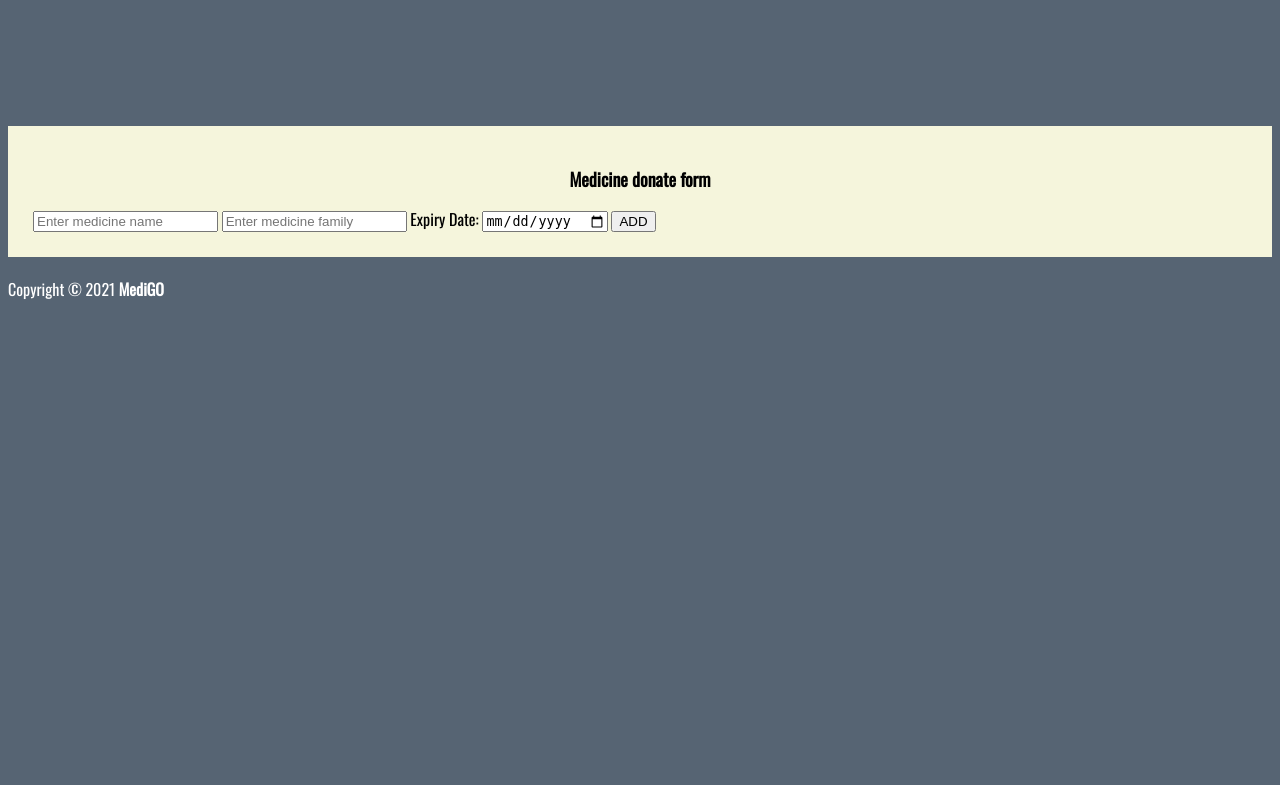
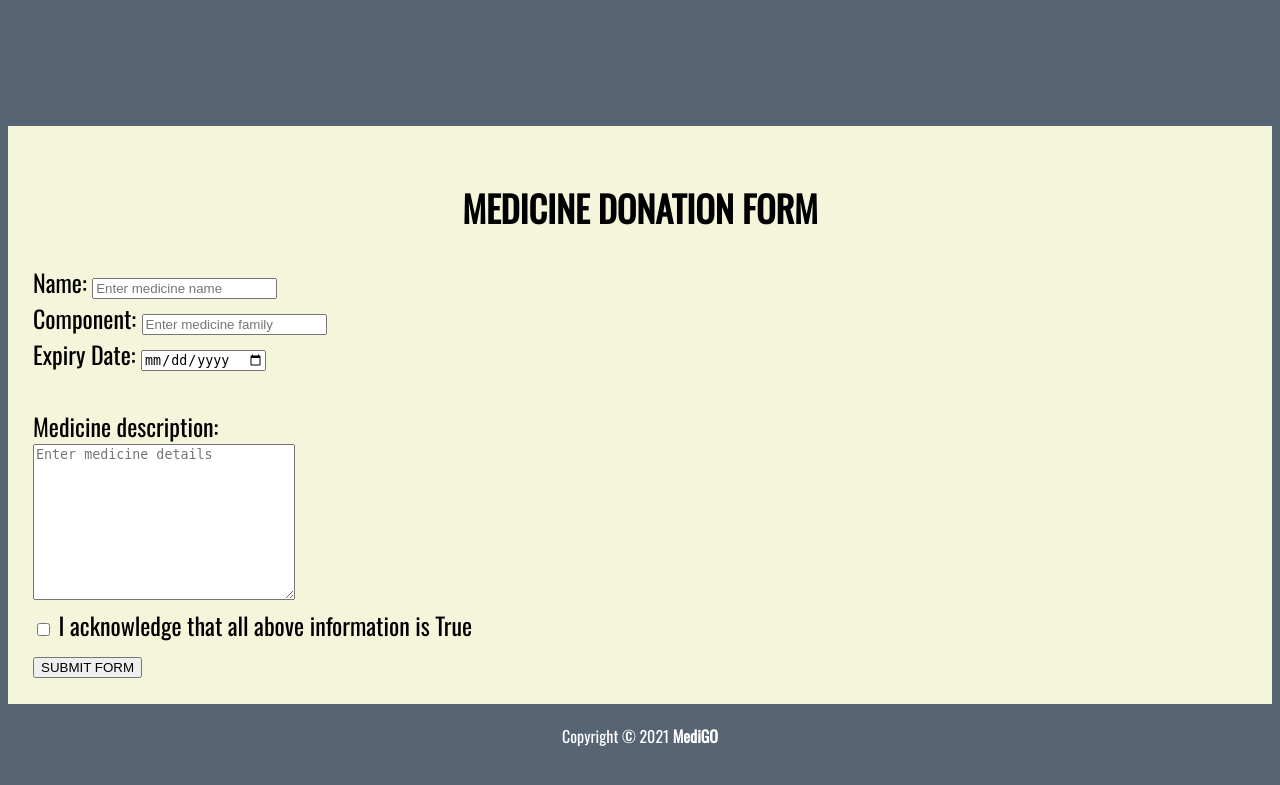
Before and after one commit to HarrisJosye/medigo6311, a Flask app: page /donate in a window 1280 px wide. Shown: the top 785 px of the page. Run offline with Flask 2, Linux system fonts and the light colour scheme; some libraries are stand-ins or nearby versions.

Commit message:
MG-27 update on medicine donate feature

```diff
--- a/templates/medicinedonate.html
+++ b/templates/medicinedonate.html
@@ -20,17 +20,23 @@
 
 			<div class="row">
 				<div class="col-lg-4 col-lg-offset-4" id="content">
-					<h2>Medicine donate form</h2>
                     <form action="{{ url_for('add_modo') }}" method="POST" role="form">
 
-						<div class="form-group">
-							<div class="input-group">
-							  <input name="new-todo" type="text" class="form-control" placeholder="Enter medicine name " aria-label="Todo" aria-describedby="add-btn">
-                                <input name="new-todo1" type="text" class="form-control" placeholder="Enter medicine family " aria-label="Todo" aria-describedby="add-btn">
+						<div style="text-align:center;font-size:150%;" class="form-group">
+                            <h2> MEDICINE DONATION FORM </h2>
+							<div style="text-align:left;font-size:100%;" class="input-group">
+                                <label for="medname">Name:</label>
+							  <input name="new-todo" type="text" class="form-control" placeholder="Enter medicine name " aria-label="Todo" aria-describedby="add-btn" id="medname"><br>
+                                <label for="medfamily">Component:</label>
+                                <input name="new-todo1" type="text" class="form-control" placeholder="Enter medicine family " aria-label="Todo" aria-describedby="add-btn"  id="medfamily"><br>
                                 <label for="ExDate">Expiry Date:</label>
-                                <input name="new-todo2" type="date" class="form-control" aria-label="Todo" aria-describedby="add-btn" id="ExDate">
+                                <input name="new-todo2" type="date" class="form-control" aria-label="Todo" aria-describedby="add-btn" id="ExDate"><br><br>
+                                <label for="descr">Medicine description:</label><br>
+                                <textarea name="new-todo3" rows="10" cols="30" id="descr" class="form-control" aria-label="Todo" aria-describedby="add-btn" placeholder="Enter medicine details "></textarea><br>
+                                 <input type="checkbox" id="check1">
+                                <label for="check1"> I acknowledge that all above information is True</label><br>
 							  <span class="input-group-btn">
-								  <button type="submit" class="btn btn-default" id="add-btn">ADD</button>
+								  <button type="submit" class="btn btn-default" id="add-btn">SUBMIT FORM</button>
 							  </span>
 							</div>
 						</div>
@@ -40,7 +46,7 @@
 
 			<footer>
 				<div class="row pad">
-					<div class="col-lg-12 text-center">
+					<div style="text-align:center;"class="col-lg-12 text-center">
 						Copyright &copy; 2021 <strong>MediGO</strong>
 					</div>
 				</div>
```
